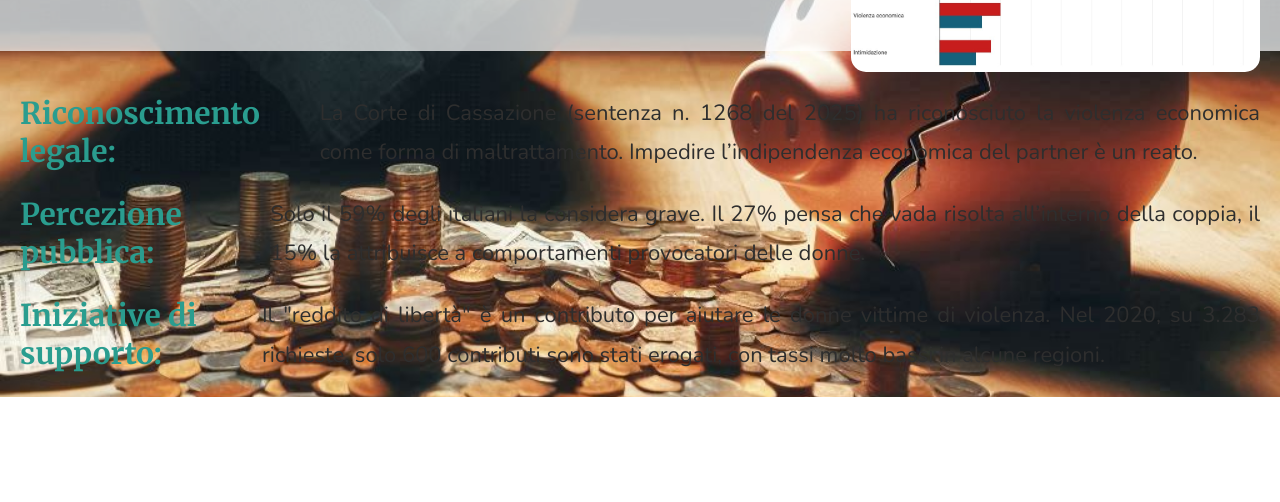
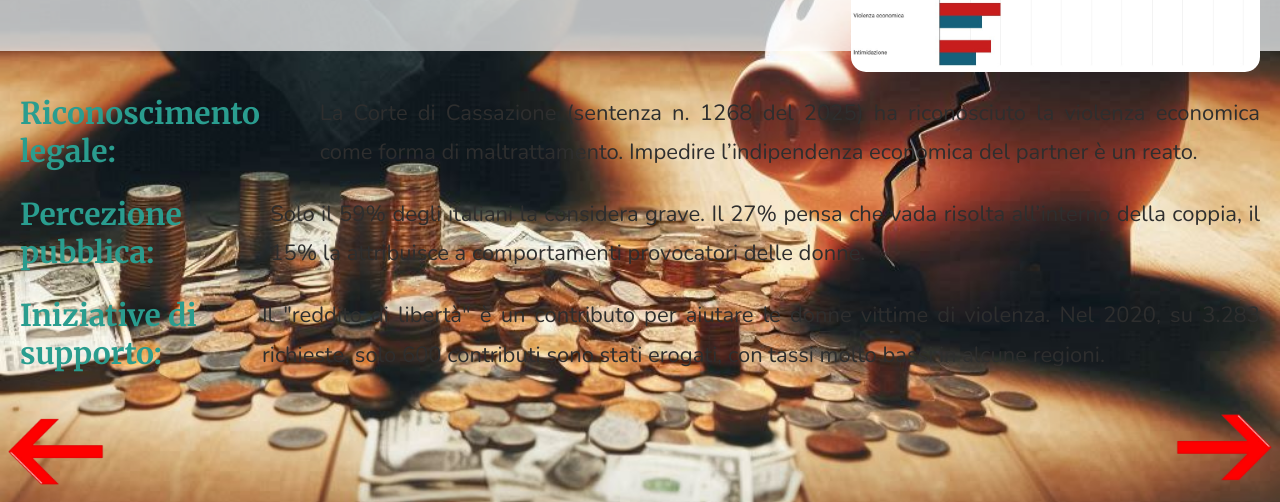
Before and after one commit to 4CI-BURLA-THOMAS-2024-25/ViolenzaEconomica, a plain HTML site: page html/cittadiniCittadini.html in a window 1280 px wide. Shown: the part 749-1251 px from the top of the page. Before the commit the page ends 1146 px from the top, so only its background shows below. Drawn offline with nearby package versions, Linux system fonts and the light colour scheme; a web font is replaced by a local one.

Commit message:
inserisco bottoni cambio pagina

```diff
--- a/html/cittadiniCittadini.html
+++ b/html/cittadiniCittadini.html
@@ -69,6 +69,18 @@
 
         <br>
 
+        <!-- contenitore per le frecce di pagina successiva -->
+        <div id="navigatore">
+            <!-- Bottone per andare alla pagina successiva -->
+            <a href="cittadiniStato.html" class="bottone-destra">
+                <img src="../img/avanti.png" alt="Avanti" class="bottone">
+            </a>
+
+            <!-- Bottone per andare alla pagina precedente -->
+            <a href="../index.html" class="bottone-sinistra">
+                <img src="../img/avanti.png" alt="Indietro" class="bottone">
+            </a>
+        </div>
         <script src="../script/cittadiniCittadini.js"></script>
     </body>
 </html>
```
